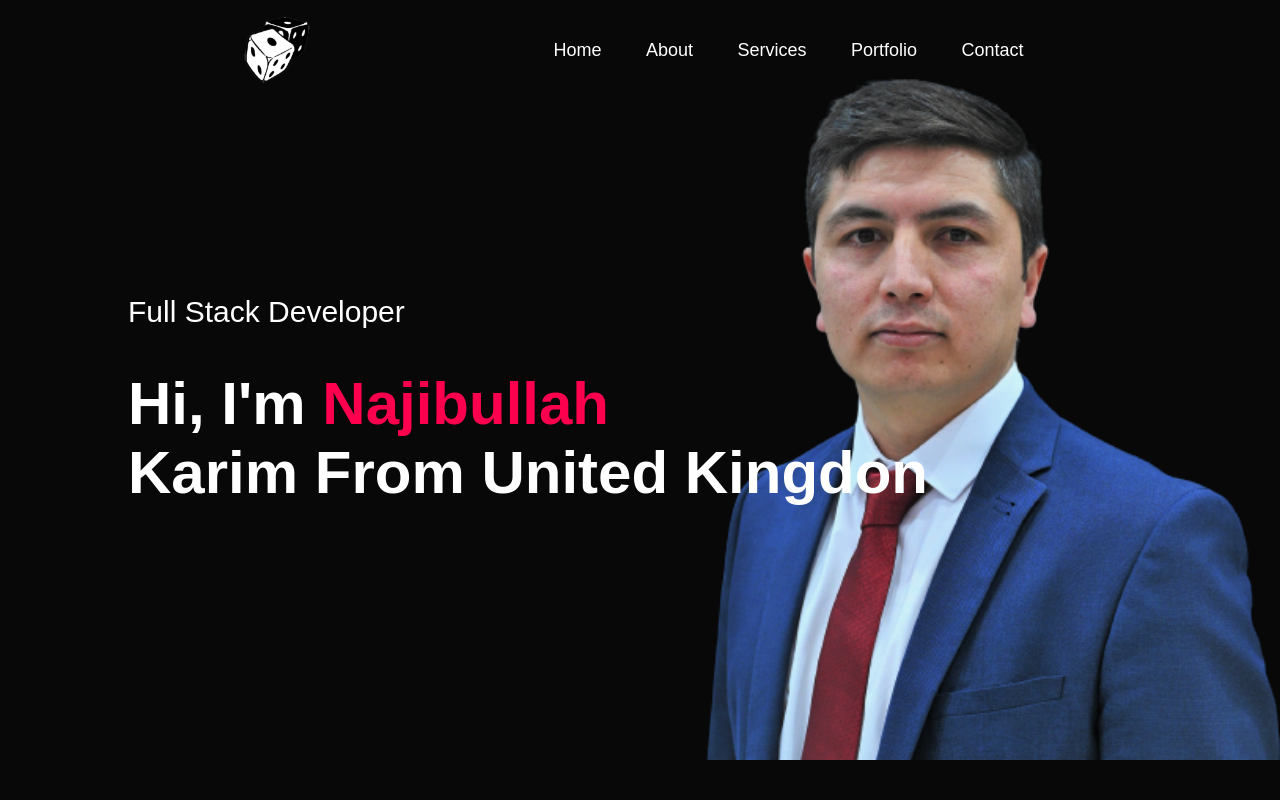
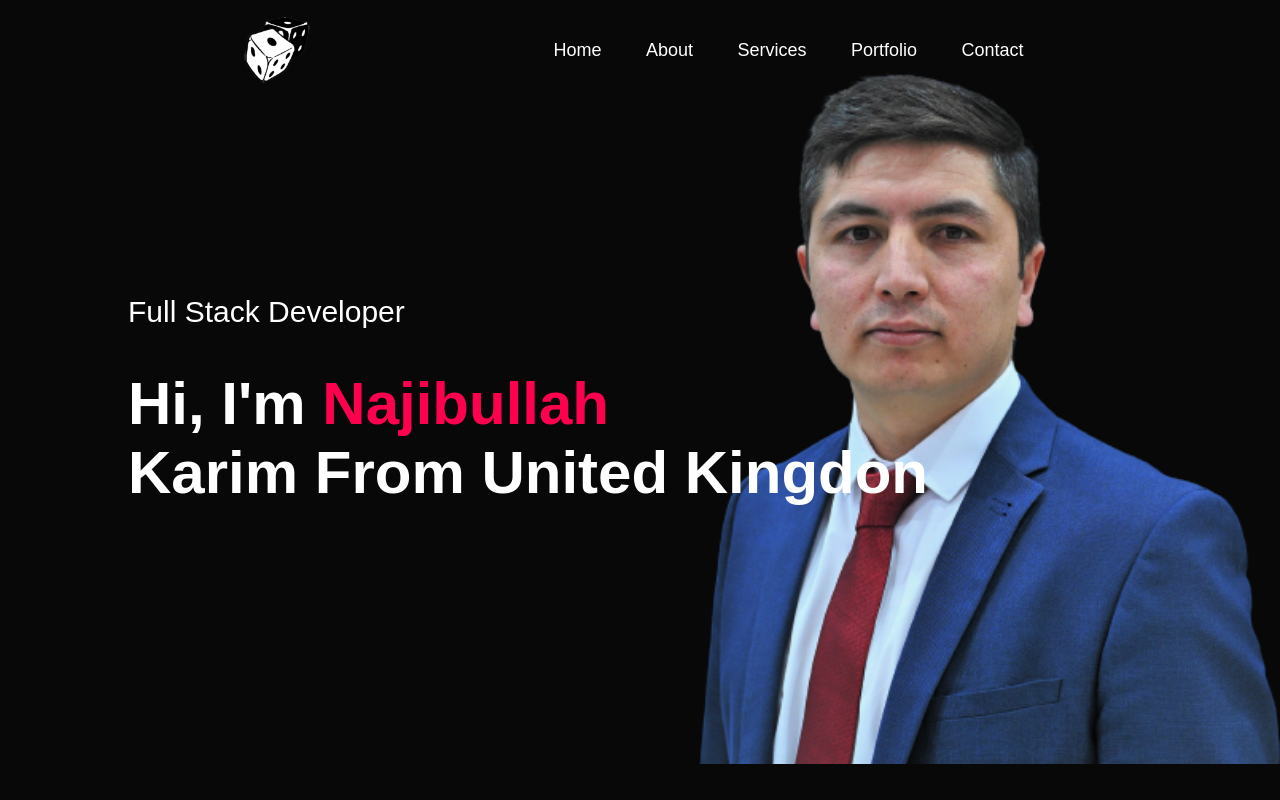
Before and after one commit to Najib-Karim/portolio, a plain HTML site: page index.html in a window 1280 px wide. Shown: the top 800 px of the page. Drawn offline with Linux system fonts and the light colour scheme; files whose address does not match are found by name.

Commit message:
attempt to fix header bg image

```diff
--- a/style/style.css
+++ b/style/style.css
@@ -17,7 +17,7 @@ body {
     width: 100%;
     height: 100vh;
     background-image: url(./resources/profile_img4.png);
-    background-size: 80vh;
+    background-size: 81vh;
     background-repeat: no-repeat;
     /* background-position:   right -15%; */
     background-position: right center;
```
